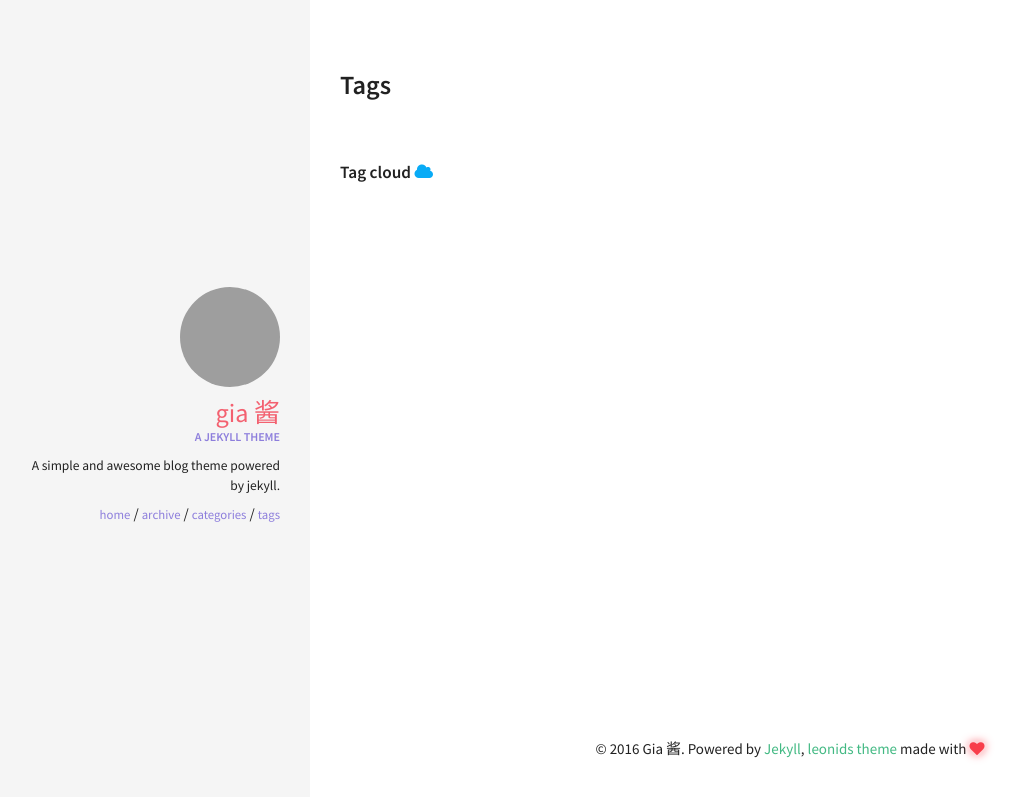
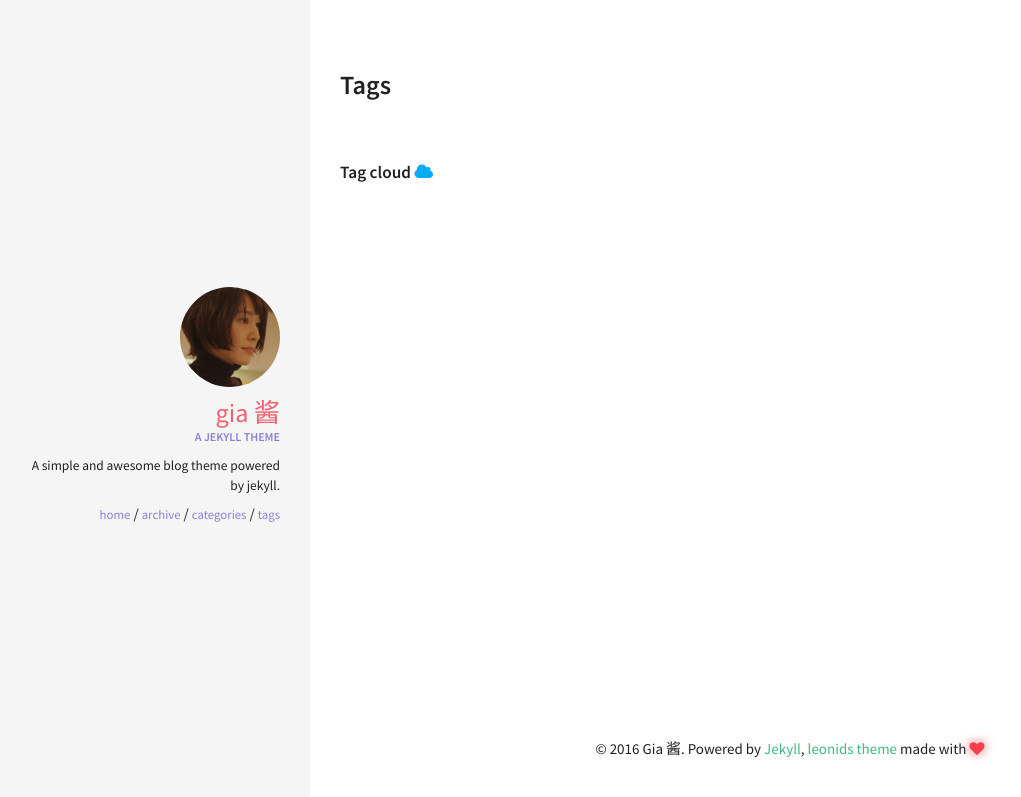
Before and after one commit to CoderGiaJiang/GiaJiangBlog, a Jekyll site: the page built from tags.html, in a window 1280 px wide. Shown: the top 797 px of the page, without its empty margins (10-1031 px from the left). Built offline with Jekyll 4.4.1, drawn with Linux system fonts in a browser that asks for light colours.

Commit message:
Update _config.yml

```diff
--- a/_config.yml
+++ b/_config.yml
@@ -34,7 +34,7 @@ kramdown:
 #
 owner:
   name: Gia 酱
-  avatar: leonids-logo.png
+  avatar: gakki.jpg
   job: "A jekyll theme"
   bio: "A simple and awesome blog theme powered by jekyll."
   email:
```
